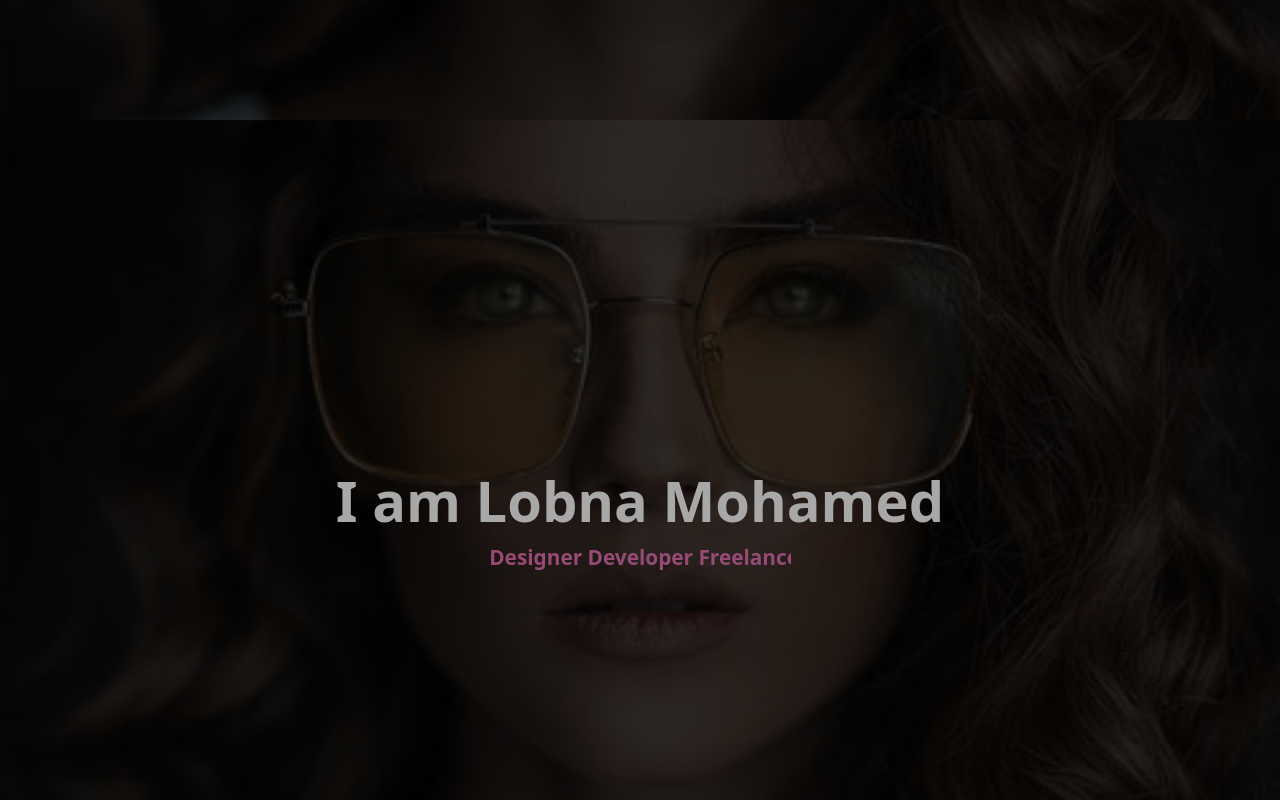
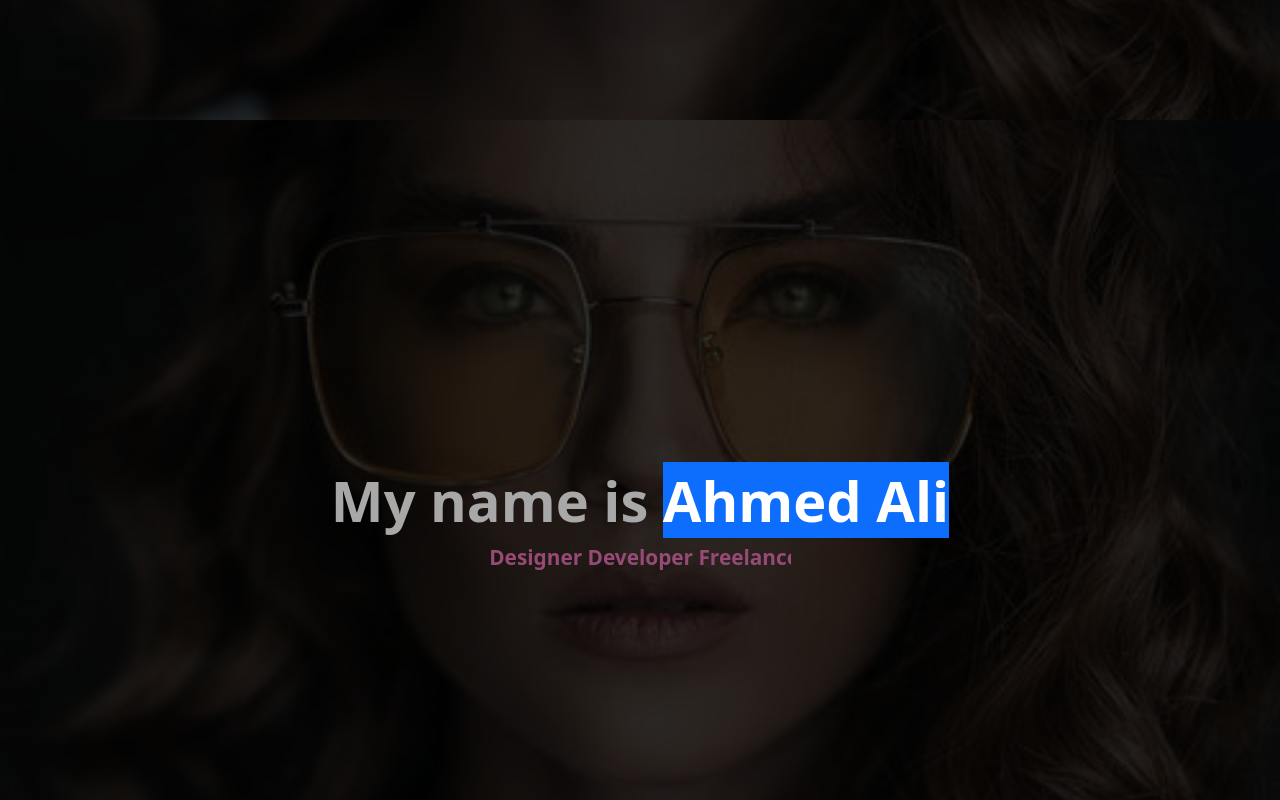
Before and after one commit to nada955/proTest1, a plain HTML site: page index.html in a window 1280 px wide. Shown: the part 680-1480 px from the top of the page. Drawn offline with Linux system fonts and the light colour scheme.

Commit message:
about section added

```diff
--- a/index.html
+++ b/index.html
@@ -55,6 +55,20 @@
           </div>
       </div>
 
+        <!-- ====== About ====== -->
+        <div id="about" class="header d-flex justify-content-center align-items-center" style="background-image: url(pexels-photo-2811088.jpeg);">
+          <div class="header-layer"></div>
+            <div class="container">
+                <div class="header-content">
+                  <div class="content text-center">
+                      <h1 class="">My name is  <span class="bg-primary text-white">Ahmed Ali</span> </h1>
+                      <p class="text-center typing">Designer Developer Freelancer</p>
+                  </div>
+                </div>
+
+            </div>
+        </div>
+
       <!-- services -->
       <div id="services" class="header d-flex justify-content-center align-items-center" style="background-image: url(pexels-photo-2811088.jpeg);">
         <div class="header-layer"></div>
```
Also changed, not shown: موطنى.jpg (added).
